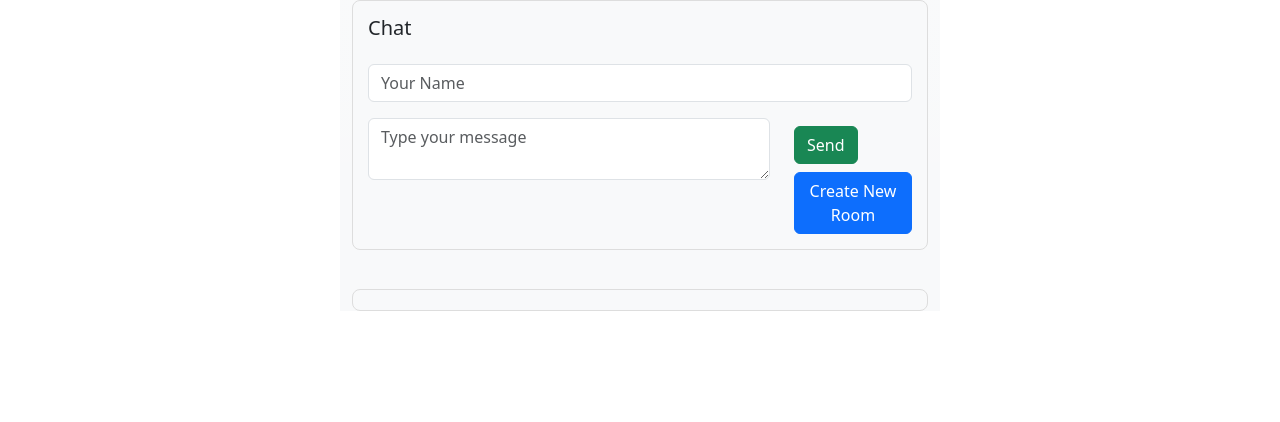
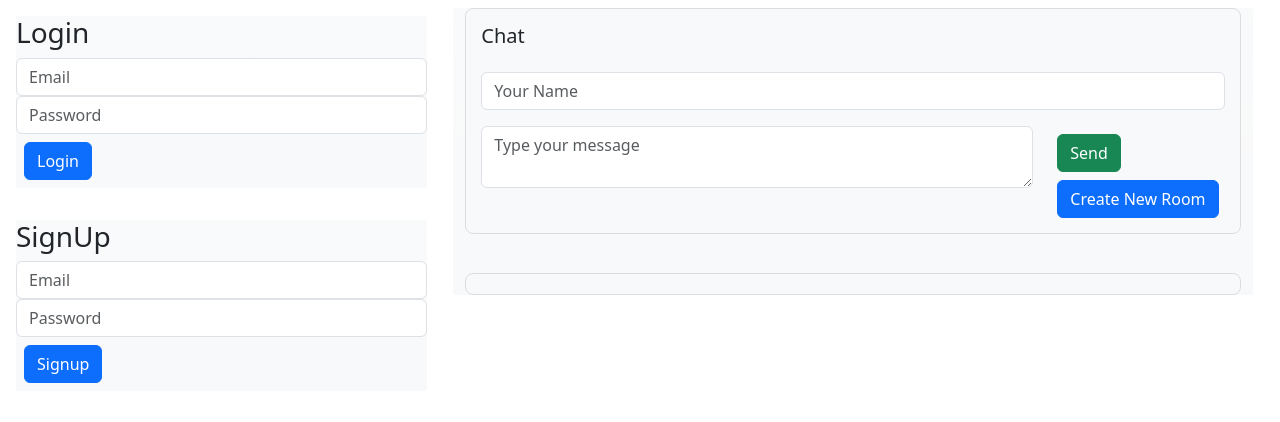
Before and after one commit to ersouravbansal/liveChat, a website: page index.html in a window 1280 px wide. Drawn offline with nearby package versions, Linux system fonts and the light colour scheme; no server answers.

Commit message:
added login signup form

```diff
--- a/index.html
+++ b/index.html
@@ -3,11 +3,55 @@
   <head>
     <meta charset="UTF-8" />
     <meta name="viewport" content="width=device-width, initial-scale=1.0" />
-  <link rel="stylesheet" href="https://cdn.jsdelivr.net/npm/bootstrap@5.3.2/dist/css/bootstrap.min.css" integrity="sha384-T3c6CoIi6uLrA9TneNEoa7RxnatzjcDSCmG1MXxSR1GAsXEV/Dwwykc2MPK8M2HN" crossorigin="anonymous" />
+    <link
+      rel="stylesheet"
+      href="https://cdn.jsdelivr.net/npm/bootstrap@5.3.2/dist/css/bootstrap.min.css"
+      integrity="sha384-T3c6CoIi6uLrA9TneNEoa7RxnatzjcDSCmG1MXxSR1GAsXEV/Dwwykc2MPK8M2HN"
+      crossorigin="anonymous"
+    />
     <link rel="stylesheet" href="style.css" />
   </head>
   <body>
-  <div class="container chat-container bg-light bg-gradient">
+    <div class="d-flex">
+      <div class="col-4">
+        <div class="mb-3 col-12 m-2 p-2">
+          <div class=" bg-light bg-gradient">
+            <h3>Login</h3>
+            <form id="loginForm">
+              <input id="loginEmail" class="form-control" placeholder="Email" />
+              <input
+                id="loginPassword"
+                type="password"
+                class="form-control"
+                placeholder="Password"
+              />
+              <button type="button" id="login" class="btn btn-primary m-2">
+                Login
+              </button>
+            </form>
+          </div>
+        </div>
+        <div class="mb-3 col-12 m-2 p-2">
+          <div class="bg-light bg-gradient">
+            <h3>SignUp</h3>
+            <form id="signupForm">
+              <input id="signupEmail" class="form-control" placeholder="Email" />
+              <input
+                id="signupPassword"
+                type="password"
+                class="form-control"
+                placeholder="Password"
+              />
+              <button type="button" id="signup" class="btn btn-primary m-2">
+                Signup
+              </button>
+            </form>
+
+          </div>
+        </div>
+      </div>
+      <div class="col-8">
+        <div class="container chat-container bg-light bg-gradient mt-2">
           <div class="bg-light chat-box">
             <h1 class="h5 mb-2">Chat</h1>
             <div class="mb-3">
@@ -26,15 +70,28 @@
               </div>
               <div class="col-3">
                 <button id="send" class="btn btn-success mt-2">Send</button>
-          <button id="createRoom" class="btn btn-primary mt-2">Create New Room</button>
+                <button id="createRoom" class="btn btn-primary mt-2">
+                  Create New Room
+                </button>
               </div>
             </div>
           </div>
           <br />
           <div id="messages" class="chat-box"></div>
         </div>
-  <script src="https://cdnjs.cloudflare.com/ajax/libs/jquery/3.7.1/jquery.min.js" integrity="sha512-v2CJ7UaYy4JwqLDIrZUI/4hqeoQieOmAZNXBeQyjo21dadnwR+8ZaIJVT8EE2iyI61OV8e6M8PP2/4hpQINQ/g==" crossorigin="anonymous" referrerpolicy="no-referrer"></script>
-  <script src="https://cdn.jsdelivr.net/npm/bootstrap@5.3.2/dist/js/bootstrap.min.js" integrity="sha384-BBtl+eGJRgqQAUMxJ7pMwbEyER4l1g+O15P+16Ep7Q9Q+zqX6gSbd85u4mG4QzX+" crossorigin="anonymous"></script>
+      </div>
+    </div>
+    <script
+      src="https://cdnjs.cloudflare.com/ajax/libs/jquery/3.7.1/jquery.min.js"
+      integrity="sha512-v2CJ7UaYy4JwqLDIrZUI/4hqeoQieOmAZNXBeQyjo21dadnwR+8ZaIJVT8EE2iyI61OV8e6M8PP2/4hpQINQ/g=="
+      crossorigin="anonymous"
+      referrerpolicy="no-referrer"
+    ></script>
+    <script
+      src="https://cdn.jsdelivr.net/npm/bootstrap@5.3.2/dist/js/bootstrap.min.js"
+      integrity="sha384-BBtl+eGJRgqQAUMxJ7pMwbEyER4l1g+O15P+16Ep7Q9Q+zqX6gSbd85u4mG4QzX+"
+      crossorigin="anonymous"
+    ></script>
     <script src="/socket.io/socket.io.js"></script>
     <script>
       $(document).ready(function () {
@@ -44,17 +101,17 @@
         fetchChatrooms();
 
         // Handle chatroom selection
-      $(document).on('click', '.chatroom-block', function() {
+        $(document).on("click", ".chatroom-block", function () {
           // Remove the 'selected' class from all chatroom blocks
-        $('.chatroom-block').removeClass('selected');
+          $(".chatroom-block").removeClass("selected");
 
-        const selectedChatroom = $(this).data('chatroom');
+          const selectedChatroom = $(this).data("chatroom");
           if (selectedChatroom) {
             // Add the 'selected' class to the clicked chatroom block
-          $(this).addClass('selected');
+            $(this).addClass("selected");
 
             // Join the selected chatroom
-          socket.emit('join', selectedChatroom);
+            socket.emit("join", selectedChatroom);
 
             // Fetch messages for the selected chatroom
             getMessages(selectedChatroom);
@@ -73,7 +130,7 @@
           sendMessage({
             name: $("#name").val(),
             message: $("#message").val(),
-          chatroom: $(".chatroom-block.selected").data('chatroom'),
+            chatroom: $(".chatroom-block.selected").data("chatroom"),
           });
         });
 
@@ -124,7 +181,7 @@
 
         function createChatroom(newRoomName) {
           // Emit an event to the server to create the new chatroom
-        socket.emit('createRoom', newRoomName);
+          socket.emit("createRoom", newRoomName);
         }
       });
     </script>
--- a/style.css
+++ b/style.css
@@ -1,5 +1,5 @@
 .chat-container {
-    max-width: 600px;
+    max-width: 800px;
     margin: auto;
   }
 
```
Lines whose indentation alone changed are shown as unchanged.
